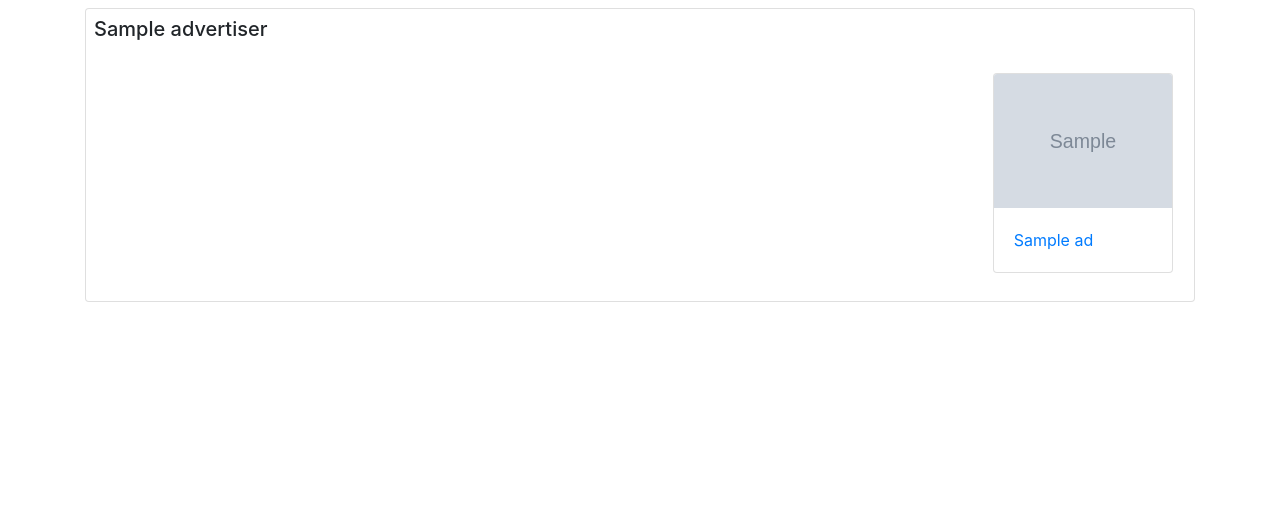
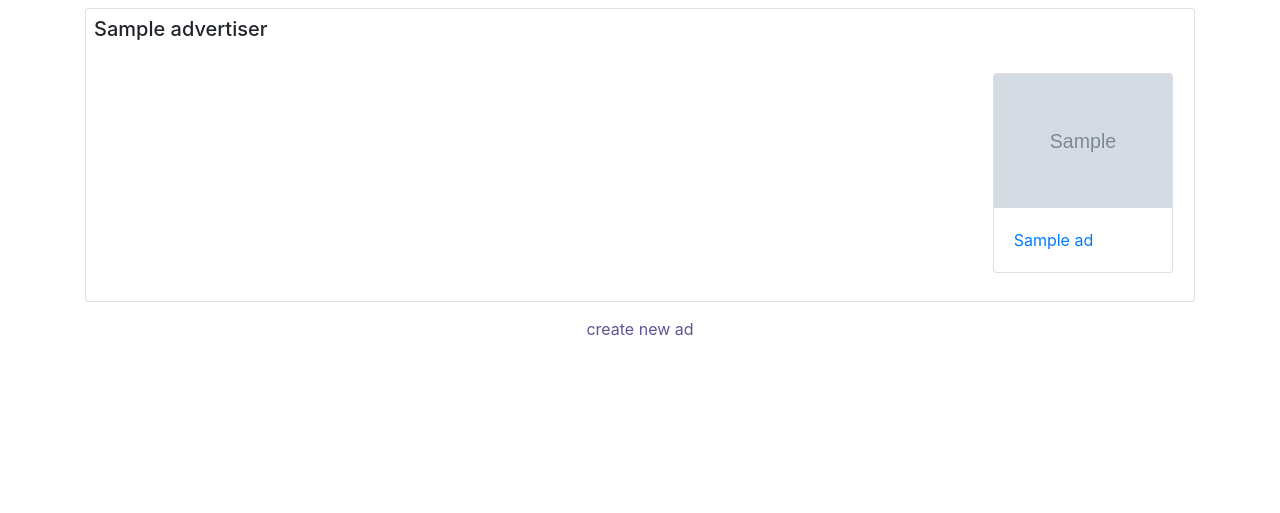
Before and after one commit to bardia-mhd/YektanetDjango, a Django app: template advertiser_management/templates/advertiser_management/home_page.html in a window 1280 px wide. Shown: the top 513 px of the page. Run offline with Django 3.2, Linux system fonts and the light colour scheme; the template is opened without the code that fills it: values that come from a table or form of the project are taken from there, others are empty; tables that the repository leaves empty hold one stand-in row (values such as "Sample post"); grey boxes marked "Sample" are stand-in pictures; parts of the project's set-up code (start-up, migrations or seed data) failed here and were passed over; some libraries are stand-ins or nearby versions.

Commit message:
Add hyperlink

```diff
--- a/advertiser_management/templates/advertiser_management/home_page.html
+++ b/advertiser_management/templates/advertiser_management/home_page.html
@@ -14,7 +14,7 @@
                 <div class="row">
 		    {% for ad in advertiser.ad_set.all %}
                         <div class="card col-md-2 p-0 mx-2">
-		            <a href="{% url 'detail' ad.id  %}">
+                            <a href="{% url 'detail' ad.id %}">
                                 <img src="{{ ad.imgUrl }}"
                                      class="card-img-top">
                                 <div class="card-body">
@@ -28,5 +28,6 @@
         </div>
     {% endfor %}
 </div>
+<p style="text-align:center; margin-top: 15px; "><a style="text-align:center; color: #5E5694;" href="{% url 'createAd' %}">create new ad</a></p>
 </body>
 </html>
```
Lines whose indentation alone changed are shown as unchanged.
